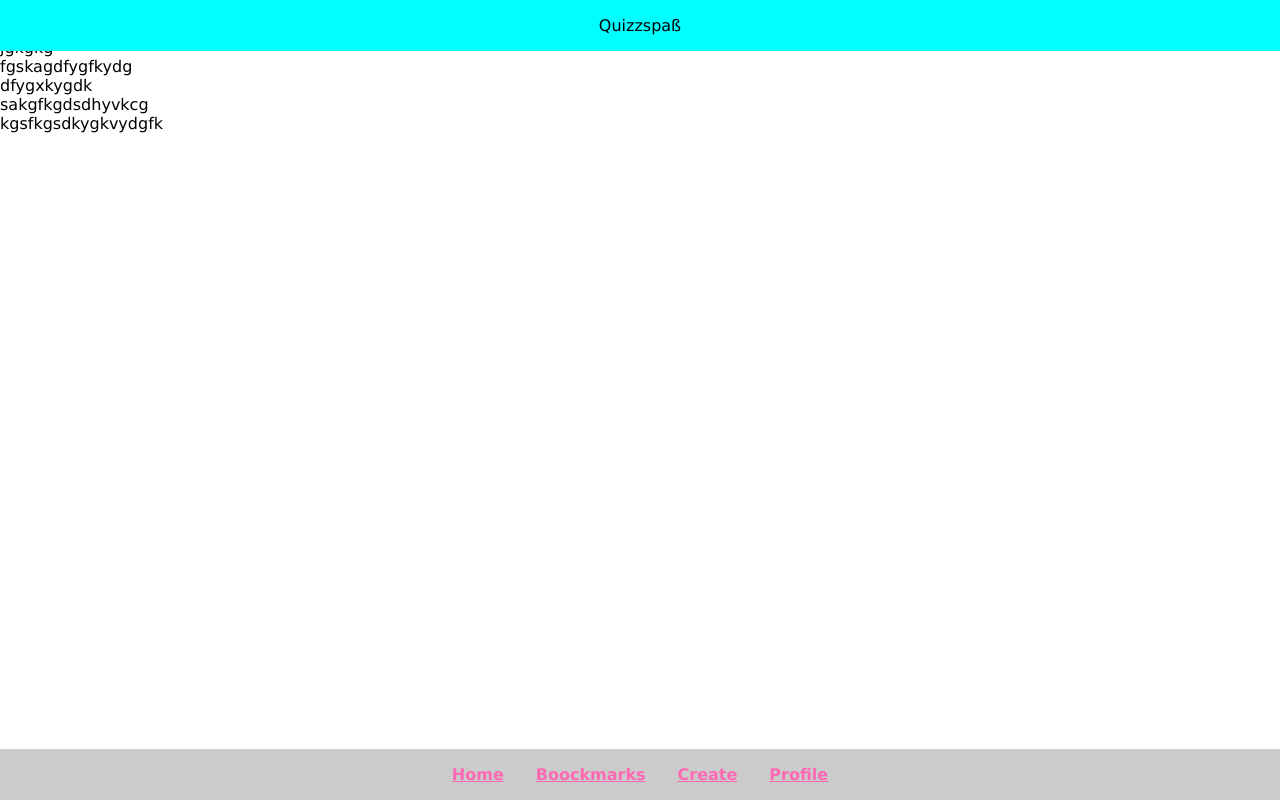
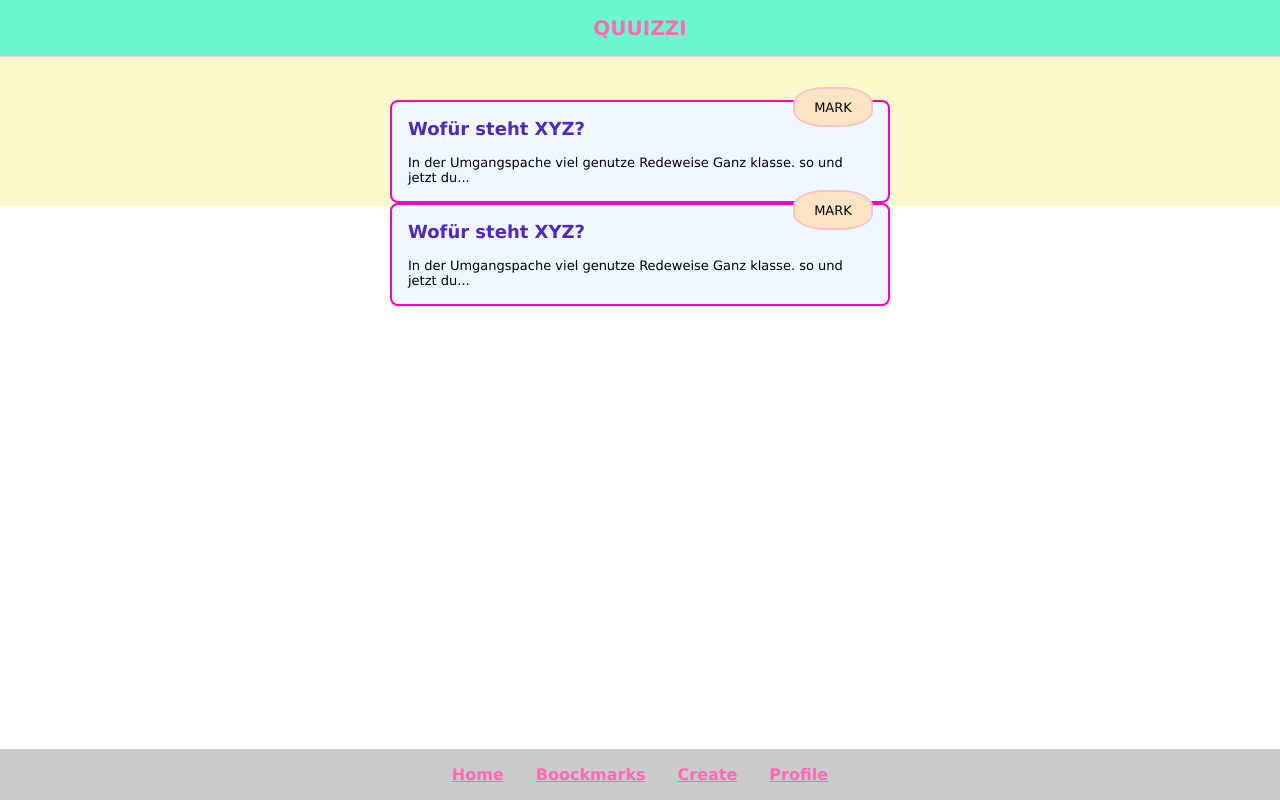
Before and after one commit to Carolin-Weitkamp/quizz-app, a website: page index.html in a window 1280 px wide. Drawn offline with Linux system fonts and the light colour scheme.

Commit message:
setting up section + style

```diff
--- a/index.html
+++ b/index.html
@@ -11,21 +11,26 @@
   <main>
     <body>
       <nav>
-        <ul>
-          <li>Quizzspaß</li>
-        </ul>
+        <h1><strong>QUUIZZI</strong></h1>
       </nav>
 
-      <div>
-        texthaöehruqerahsfbujh<br />
-        dgfksdgksgfdgkfgk<br />
-        jgkgkg<br />
-        fgskagdfygfkydg <br />
-        dfygxkygdk <br />
-        sakgfkgdsdhyvkcg <br />
+      <section>
+        <h3>Wofür steht XYZ?</h3>
+        <div class="icon">MARK</div>
+        <p>
+          In der Umgangspache viel genutze Redeweise Ganz klasse. so und jetzt
+          du...
+        </p>
+      </section>
 
-        kgsfkgsdkygkvydgfk
-      </div>
+      <section>
+        <h3>Wofür steht XYZ?</h3>
+        <div class="icon">MARK</div>
+        <p>
+          In der Umgangspache viel genutze Redeweise Ganz klasse. so und jetzt
+          du...
+        </p>
+      </section>
 
       <footer>
         <ul>
--- a/styles/base.css
+++ b/styles/base.css
@@ -10,3 +10,7 @@ body {
   margin: 0;
   padding: 0;
 }
+
+main {
+  background-color: rgb(250, 250, 203);
+}
--- a/styles/components/header.css
+++ b/styles/components/header.css
@@ -6,15 +6,15 @@ nav {
   top: 0px;
 }
 
-nav ul {
+nav h1 {
   display: flex;
   list-style-type: none;
   justify-content: center;
   align-items: center;
-  background-color: aqua;
+  background-color: rgb(106, 249, 206);
+  box-shadow: 0px 0px 0px 1px rgba(252, 0, 252, 0.2);
   top: 0px;
+  padding: 1rem;
+  color: hotpink;
+  font-size: 20px;
 }
-
-nav li {
-  padding: 1rem;
-}
--- /dev/null
+++ b/styles/components/section.css
@@ -0,0 +1,32 @@
+section {
+  position: relative;
+  top: 100px;
+  width: 80%;
+  max-width: 500px;
+  margin: auto;
+  padding: 1rem;
+  border: 2px solid rgb(250, 3, 188);
+  border-radius: 8px;
+  background-color: aliceblue;
+  font-size: small;
+}
+
+h3 {
+  color: rgb(79, 39, 199);
+  font-size: large;
+  margin-bottom: 1rem;
+}
+
+.icon {
+  position: absolute;
+  top: -15px;
+  right: 15px;
+  display: flex;
+  align-items: center;
+  justify-content: center;
+  border: 2px solid pink;
+  border-radius: 40%;
+  width: 80px;
+  height: 40px;
+  background-color: bisque;
+}
--- a/styles/styles.css
+++ b/styles/styles.css
@@ -1,3 +1,4 @@
 @import url(base.css);
 @import url(components/footer.css);
 @import url(components/header.css);
+@import url(components/section.css);
```
Also changed, not shown: styles/components/section.stories.js (added).
